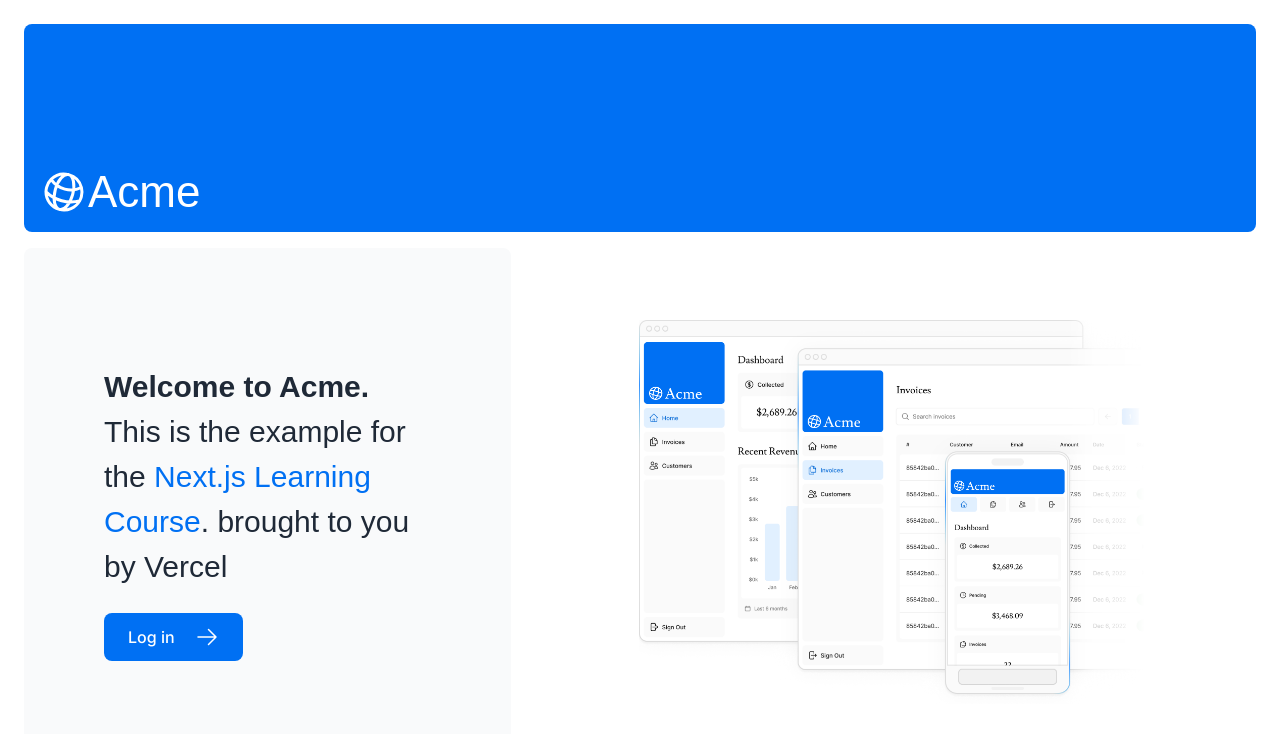
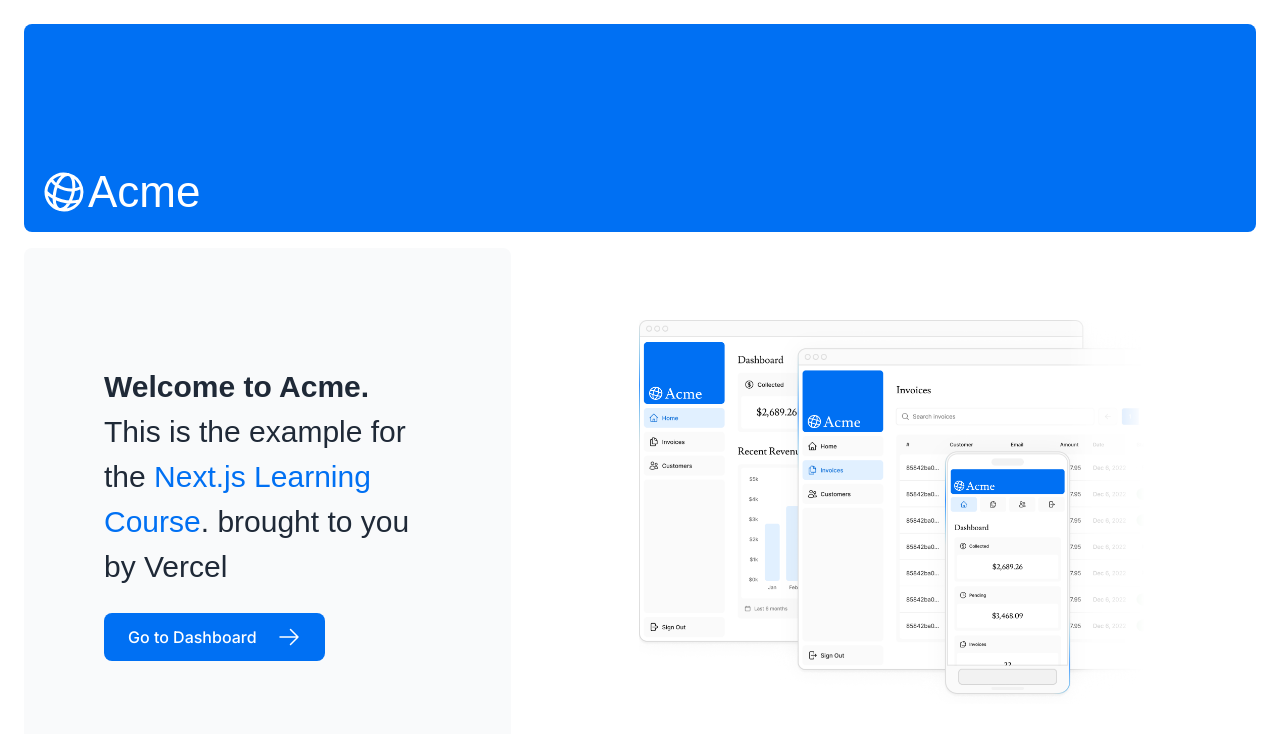
Before and after one commit to afrizalfikrii/dashboard-learn-nextjs, a Next.js app: page / in a window 1280 px wide. Shown: the top 734 px of the page. Built offline with nearby package versions, Linux system fonts and the light colour scheme; a web font is replaced by a local one.

Commit message:
temp: disable authentication for production deployment

```diff
--- a/app/page.tsx
+++ b/app/page.tsx
@@ -23,10 +23,10 @@
             . brought to you by Vercel
           </p>
           <Link
-            href="/login"
+            href="/dashboard"
             className="flex items-center gap-5 self-start rounded-lg bg-blue-500 px-6 py-3 text-sm font-medium text-white transition-colors hover:bg-blue-400 md:text-base"
           >
-            <span>Log in</span> <ArrowRightIcon className="w-5 md:w-6" />
+            <span>Go to Dashboard</span> <ArrowRightIcon className="w-5 md:w-6" />
           </Link>
         </div>
         <div className="flex items-center justify-center p-6 md:w-3/5 md:px-28 md:py-12">
--- a/app/ui/dashboard/sidenav.tsx
+++ b/app/ui/dashboard/sidenav.tsx
@@ -2,7 +2,6 @@
 import NavLinks from '@/app/ui/dashboard/nav-links';
 import AcmeLogo from '@/app/ui/acme-logo';
 import { PowerIcon } from '@heroicons/react/24/outline';
-import { signOut } from '@/auth';
 
 export default function SideNav() {
   return (
@@ -18,17 +17,7 @@
       <div className="flex grow flex-row justify-between space-x-2 md:flex-col md:space-x-0 md:space-y-2">
         <NavLinks />
         <div className="hidden h-auto w-full grow rounded-md bg-gray-50 md:block"></div>
-        <form
-          action={async () => {
-            'use server';
-            await signOut({ redirectTo: '/' });
-          }}
-        >
-          <button className="flex h-[48px] w-full grow items-center justify-center gap-2 rounded-md bg-gray-50 p-3 text-sm font-medium hover:bg-sky-100 hover:text-blue-600 md:flex-none md:justify-start md:p-2 md:px-3">
-            <PowerIcon className="w-6" />
-            <div className="hidden md:block">Sign Out</div>
-          </button>
-        </form>
+        {/* Sign out button temporarily disabled */}
       </div>
     </div>
   );
```
Also changed, not shown: middleware.ts (deleted, +0 -9 lines), 1 other file (tests, documents, lock files or other folders).
